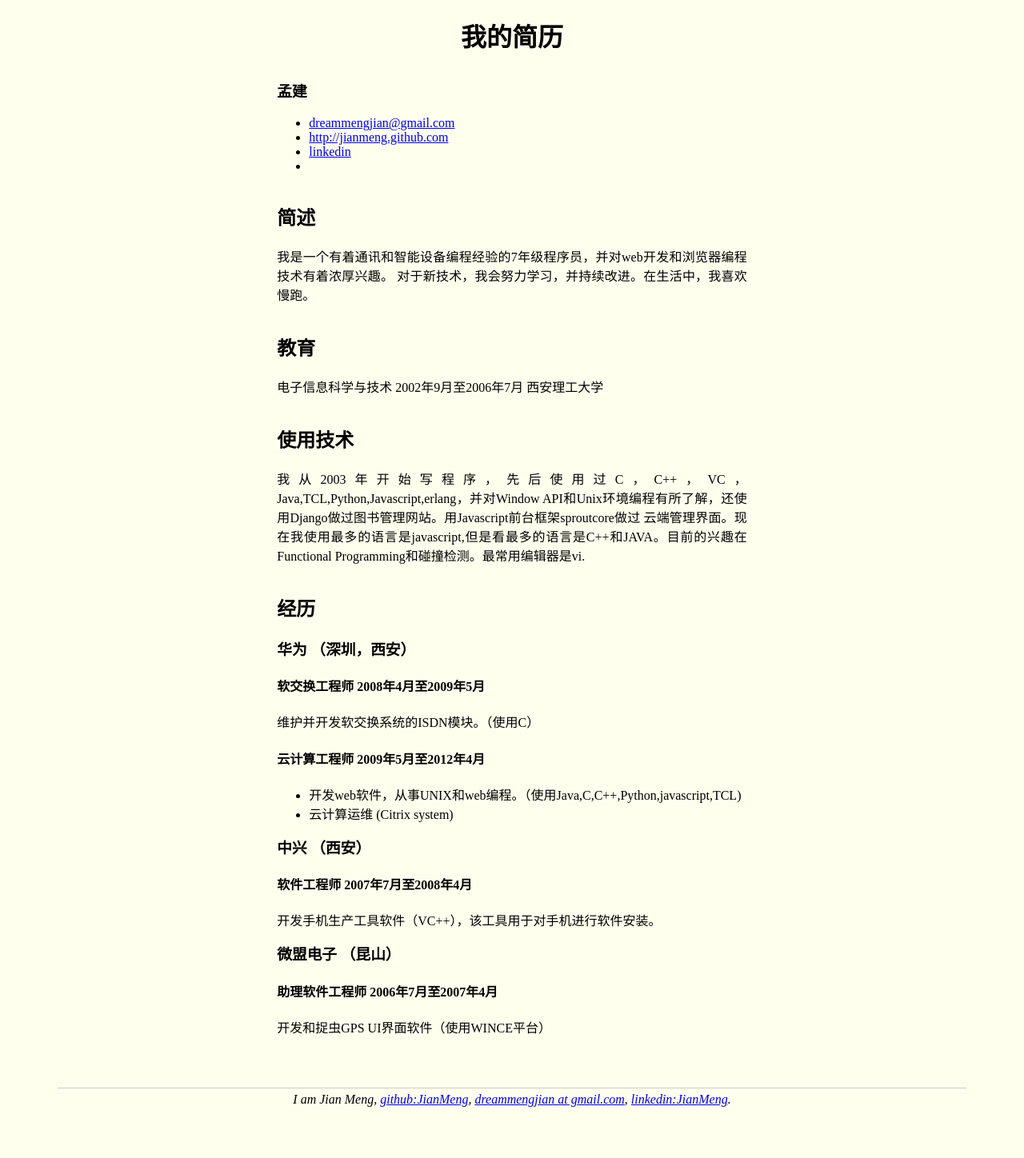
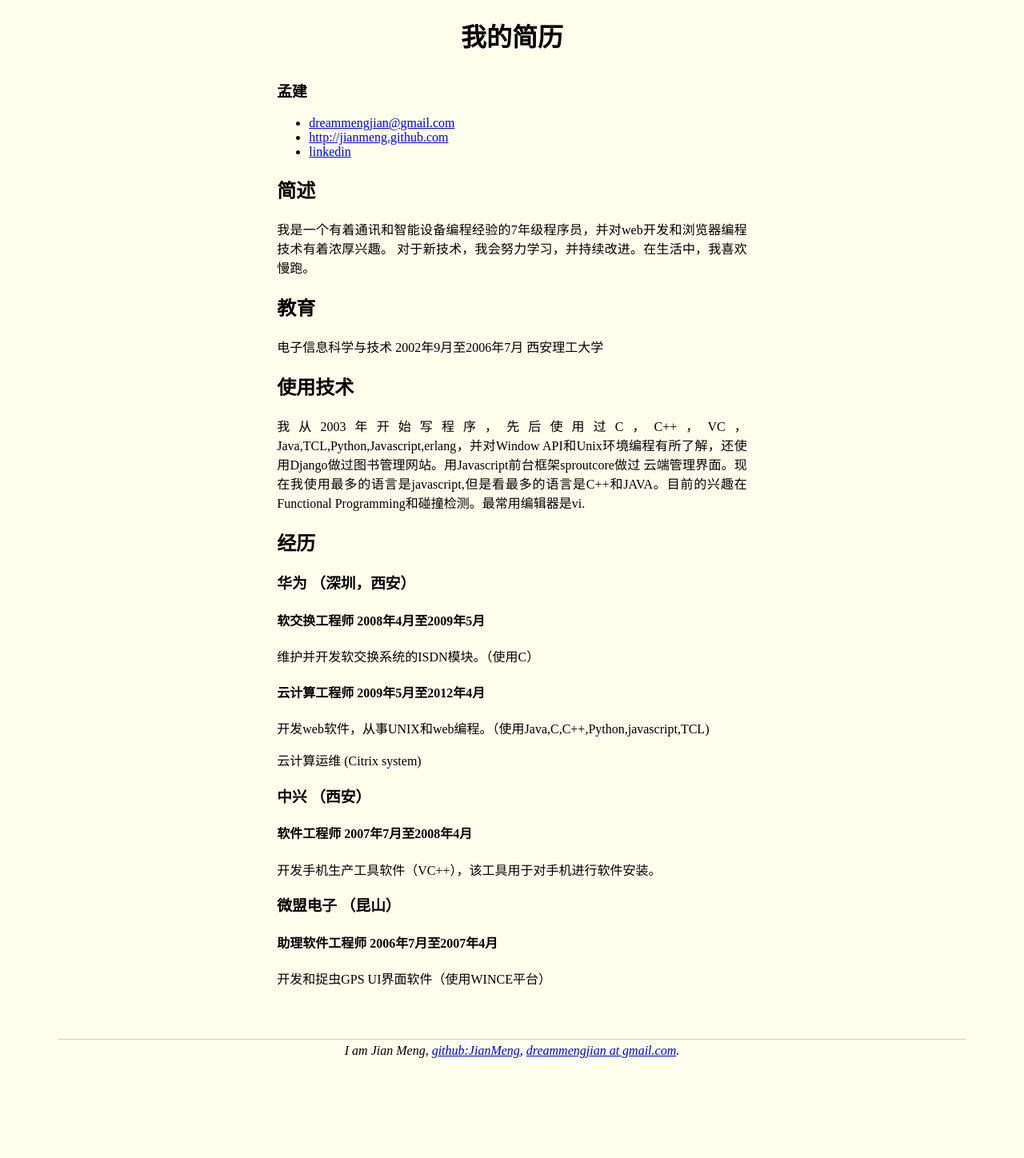
Before and after one commit to JianMeng/jianmeng.github.com, a Jekyll site: the page built from _posts/2013-01-04-Resume-CN.md, in a window 1280 px wide. Shown: the whole page at 80% size. Built offline with Jekyll 4.4.1, drawn with Linux system fonts in a browser that asks for light colours; after the commit the page ends 1387 px from its top, so only the background shows below that.

Commit message:
seperate paragraph

```diff
--- a/_layouts/resume.html
+++ b/_layouts/resume.html
@@ -55,19 +55,6 @@
 
       header h1 {
         margin-bottom: 0px;
-      }
-
-      header .byline {
-        margin-top: 0px;
-        font-style: italic;
-      }
-
-      h2 {
-        margin-top: 1.5em;
-      }
-
-      h3 {
-        margin-top: 0px;
       }
 
       p {
--- a/_posts/2013-01-04-Resume-CN.md
+++ b/_posts/2013-01-04-Resume-CN.md
@@ -9,8 +9,7 @@
 
 * <dreammengjian@gmail.com>
 * <http://jianmeng.github.com>
-* [linkedin](http://www.linkedin.com/profile/view?id=148606905&trk=tab_pro)
-*
+* [linkedin](http://www.linkedin.com/pub/jian-meng/41/927/449)
 
 ## 简述
 我是一个有着通讯和智能设备编程经验的7年级程序员，并对web开发和浏览器编程技术有着浓厚兴趣。
@@ -35,8 +34,9 @@
 维护并开发软交换系统的ISDN模块。（使用C）
 
 #### 云计算工程师 2009年5月至2012年4月
-* 开发web软件，从事UNIX和web编程。（使用Java,C,C++,Python,javascript,TCL)
-* 云计算运维 (Citrix system)
+开发web软件，从事UNIX和web编程。（使用Java,C,C++,Python,javascript,TCL)
+
+云计算运维 (Citrix system)
 
 ### 中兴 （西安）
 
```
Also changed, not shown: other parts of _layouts/resume.html (+2 -2 lines).
